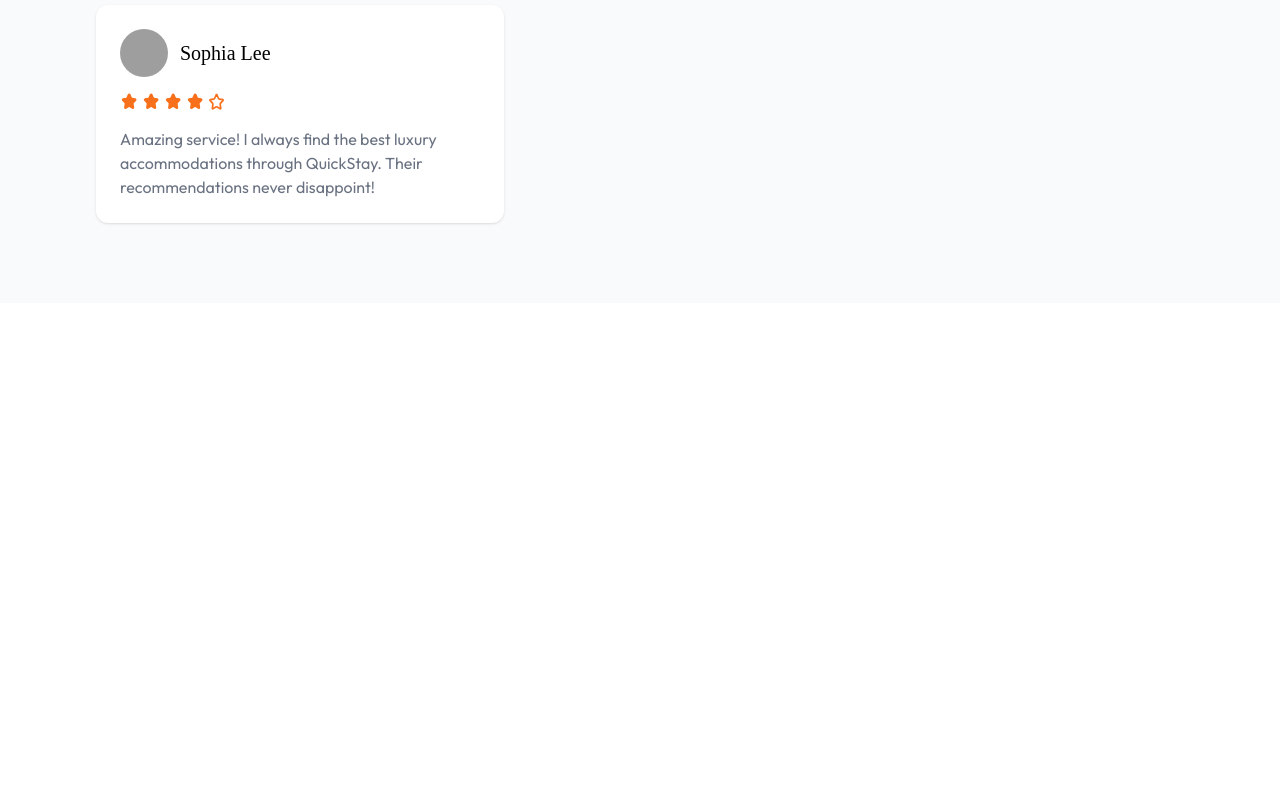
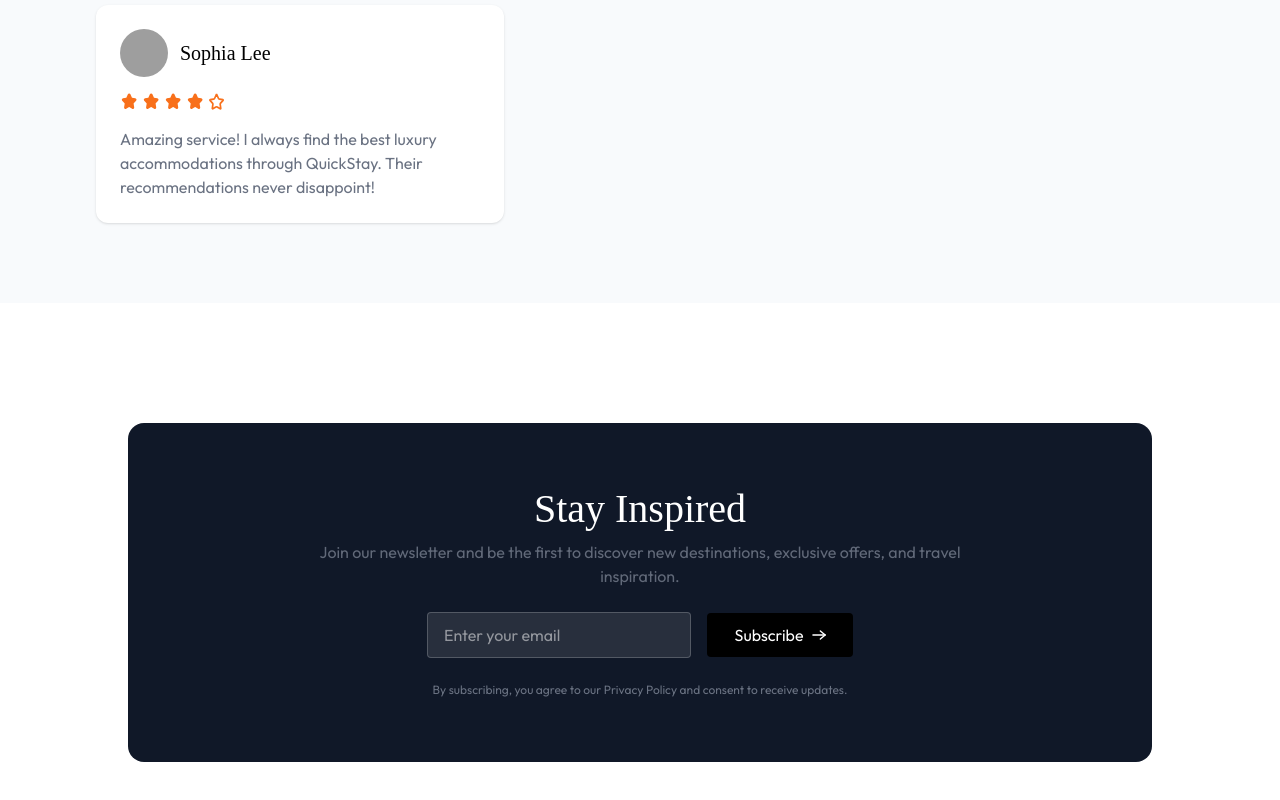
Before and after one commit to MohamedAmr23/Hotel-Booking-App, a React (Vite) app: page / in a window 1280 px wide. Shown: the part 3094-3894 px from the top of the page. Before the commit the page ends 3397 px from the top, so only its background shows below. Built offline with nearby package versions, Linux system fonts and the light colour scheme; no server answers; grey boxes are pictures that could not be loaded; a web font is replaced by a local one.

Commit message:
end newsletter section

```diff
--- /dev/null
+++ b/src/component/NewsLetters.jsx
@@ -0,0 +1,39 @@
+import React from "react";
+import Header from "./Header";
+import { assets } from "../assets/assets";
+
+const NewsLetters = () => {
+  return (
+    <div class="flex flex-col items-center w-full max-w-5xl lg:w-full rounded-2xl px-4 py-12 md:py-16 mx-2 lg:mx-auto my-30 bg-gray-900 text-white">
+      <div class="flex flex-col justify-center items-center text-center">
+        <Header
+          title={"Stay Inspired"}
+          description={
+            "Join our newsletter and be the first to discover new destinations, exclusive offers, and travel inspiration."
+          }
+        />
+      </div>
+      <div class="flex flex-col md:flex-row items-center justify-center gap-4 mt-6">
+        <input
+          type="text"
+          class="bg-white/10 px-4 py-2.5 border border-white/20 rounded outline-none max-w-66 w-full"
+          placeholder="Enter your email"
+        />
+        <button class="flex items-center justify-center gap-2 group bg-black px-4 md:px-7 py-2.5 rounded active:scale-95 transition-all">
+          Subscribe
+          <img
+            className="w-3.5 invert group-hover:translate-x-1 transition-all"
+            src={assets.arrowIcon}
+            alt="arrow icon"
+          />
+        </button>
+      </div>
+      <p class="text-gray-500 mt-6 text-xs text-center">
+        By subscribing, you agree to our Privacy Policy and consent to receive
+        updates.
+      </p>
+    </div>
+  );
+};
+
+export default NewsLetters;
--- /dev/null
+++ b/src/component/StarRating.jsx
@@ -0,0 +1,14 @@
+import React from 'react'
+import { assets } from '../assets/assets'
+
+const StarRating = ({rating = 4}) => {
+  return (
+    <>
+      {Array(5).fill('').map((_,index)=>(
+        <img src={rating >index ?assets.starIconFilled:assets.starIconOutlined} className='w-4.5 h-4.5'/>
+      ))}
+    </>
+  )
+}
+
+export default StarRating
--- a/src/component/Testimonial.jsx
+++ b/src/component/Testimonial.jsx
@@ -1,6 +1,7 @@
 import React from 'react'
 import Header from './Header';
 import { assets, testimonials } from '../assets/assets';
+import StarRating from './StarRating';
 
 const Testimonial = () => {
   return (
@@ -22,11 +23,7 @@
                     </div>
                 </div>
                 <div className='flex items-center gap-1 mt-4'>
-                    <img src={assets.starIconFilled} className='w-4.5 h-4.5' alt="star-icon" />
-                    <img src={assets.starIconFilled} className='w-4.5 h-4.5' alt="star-icon" />
-                    <img src={assets.starIconFilled} className='w-4.5 h-4.5' alt="star-icon" />
-                    <img src={assets.starIconFilled} className='w-4.5 h-4.5' alt="star-icon" />
-                    <img src={assets.starIconOutlined} className='w-4.5 h-4.5' alt="star-icon" />
+                  <StarRating/>
                 </div>
                 <p className='text-gray-500 max-w-90 mt-4'>{testimonial.review}</p>
             </div>
--- a/src/pages/Home.jsx
+++ b/src/pages/Home.jsx
@@ -3,6 +3,7 @@
 import FeatureDestination from '../component/FeatureDestination'
 import ExclusiveOffers from '../component/ExclusiveOffers'
 import Testimonial from '../component/Testimonial'
+import NewsLetters from '../component/NewsLetters'
 
 const Home = () => {
   return (
@@ -11,6 +12,7 @@
         <FeatureDestination/>
         <ExclusiveOffers/>
         <Testimonial/>
+        <NewsLetters/>
     </Fragment>
   )
 }
```
Also changed, not shown: src/component/ExclusiveOffers.jsx (line endings or trailing spaces).
